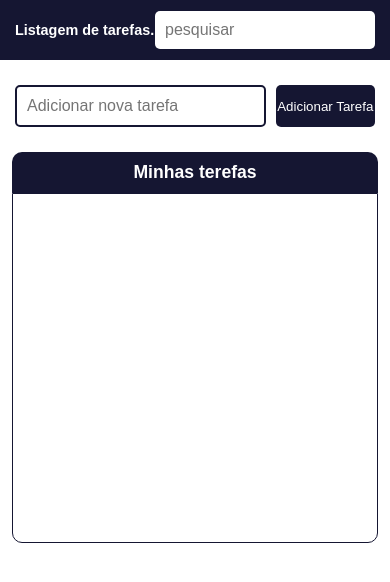
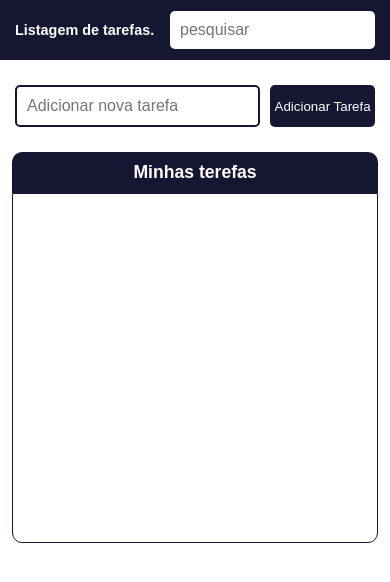
Before and after one commit to gustavoLim4/lista-tarefeas, a plain HTML site: page index.html in a window 390 px wide. Drawn offline with Linux system fonts and the light colour scheme.

Commit message:
alterando o responsive

```diff
--- a/styles/response.css
+++ b/styles/response.css
@@ -47,7 +47,7 @@
     padding: 0 15px;
   }
   .links-container input {
-    width: 220px;
+    width: 205px;
   }
   nav h1 {
     font-size: 0.9em;
@@ -57,7 +57,7 @@
     gap: 10px;
   }
   .inserir input {
-    width: 75%;
+    width: 70%;
   }
   .inserir button {
     width: 30%;
```
